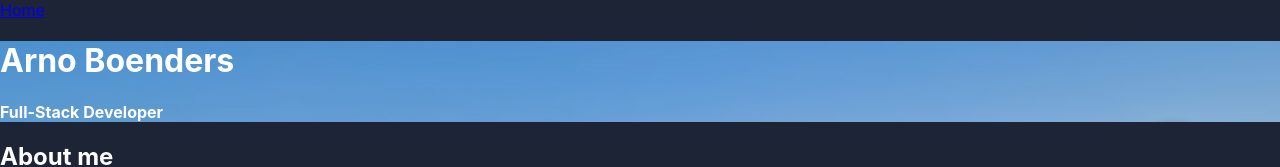
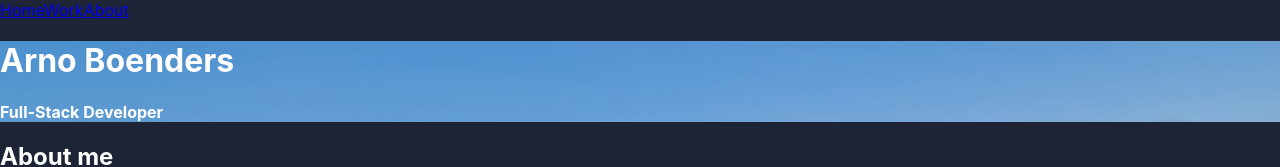
Before and after one commit to Arno-Boenders/portfolio, a React (Create React App) app: page / in a window 1280 px wide. Shown: the top 167 px of the page. Built offline with nearby package versions, Linux system fonts and the light colour scheme.

Commit message:
✨Added more routes

```diff
--- a/src/components/Navigation.jsx
+++ b/src/components/Navigation.jsx
@@ -6,6 +6,8 @@ export default function Navigation() {
   return (
     <nav>
       <NavLink to={ROUTES.home.path}>{ROUTES.home.title}</NavLink>
+      <a href={ROUTES.work.path}>{ROUTES.work.title}</a>
+      <a href={ROUTES.about.path}>{ROUTES.about.title}</a>
     </nav>
   );
 }
--- a/src/routes/routes.jsx
+++ b/src/routes/routes.jsx
@@ -2,6 +2,18 @@ export const ROUTES = {
   home: {
     path: "/",
     title: "Home",
+  },
+  work: {
+    path: "#work",
+    title: "Work",
+  },
+  about: {
+    path: "#about",
+    title: "About",
+  },
+  contact: {
+    path: "#contact",
+    title: "Contact",
   },
   project: {
     path: "/projects/:slug",
```
